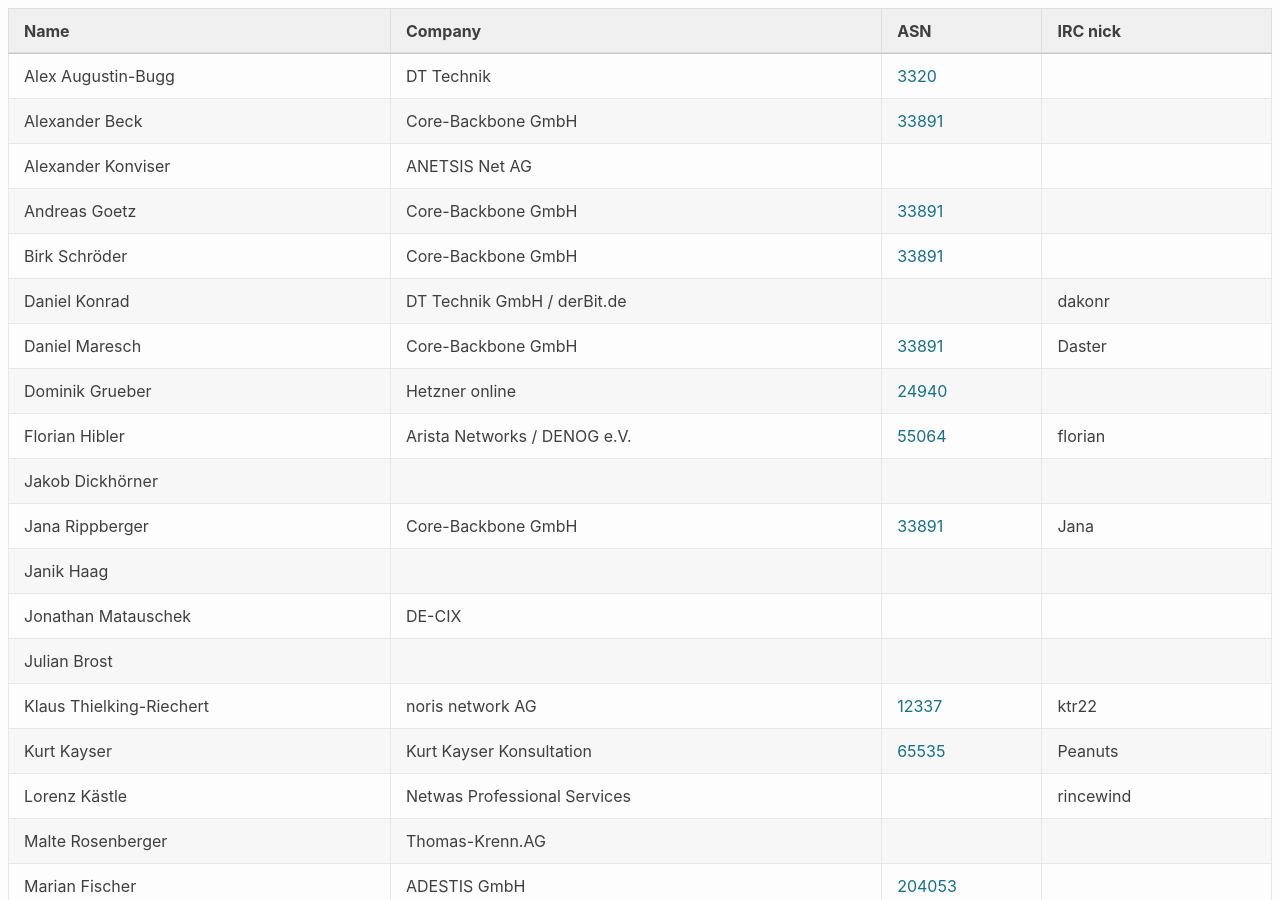
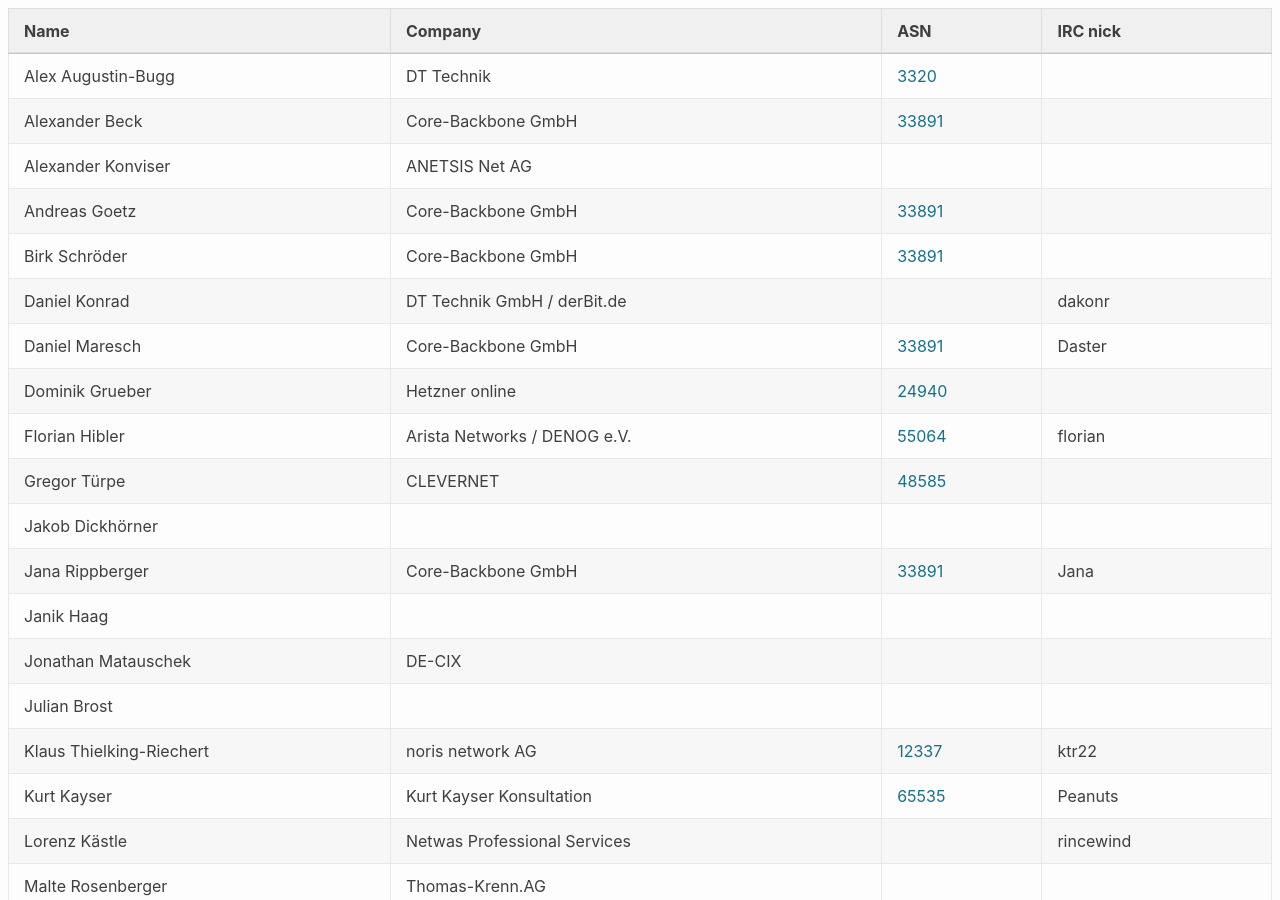
Before and after one commit to denog/pretix-attendeelist, a Jekyll site: the page built from meetup2023_05/index.markdown, in a window 1280 px wide and 900 px high. Built offline with Jekyll 4.4.1, drawn with Linux system fonts in a browser that asks for light colours.

Commit message:
Latest data: Mon Sep 25 19:27:47 UTC 2023

```diff
--- a/_data/attendees_denog_meetup_2023_05.json
+++ b/_data/attendees_denog_meetup_2023_05.json
@@ -52,6 +52,12 @@
     "company": "Arista Networks / DENOG e.V.",
     "irc": "florian",
     "asn": "55064"
+  },
+  {
+    "name": "Gregor Türpe",
+    "company": "CLEVERNET",
+    "irc": null,
+    "asn": "48585"
   },
   {
     "name": "Jakob Dickhörner",
```
